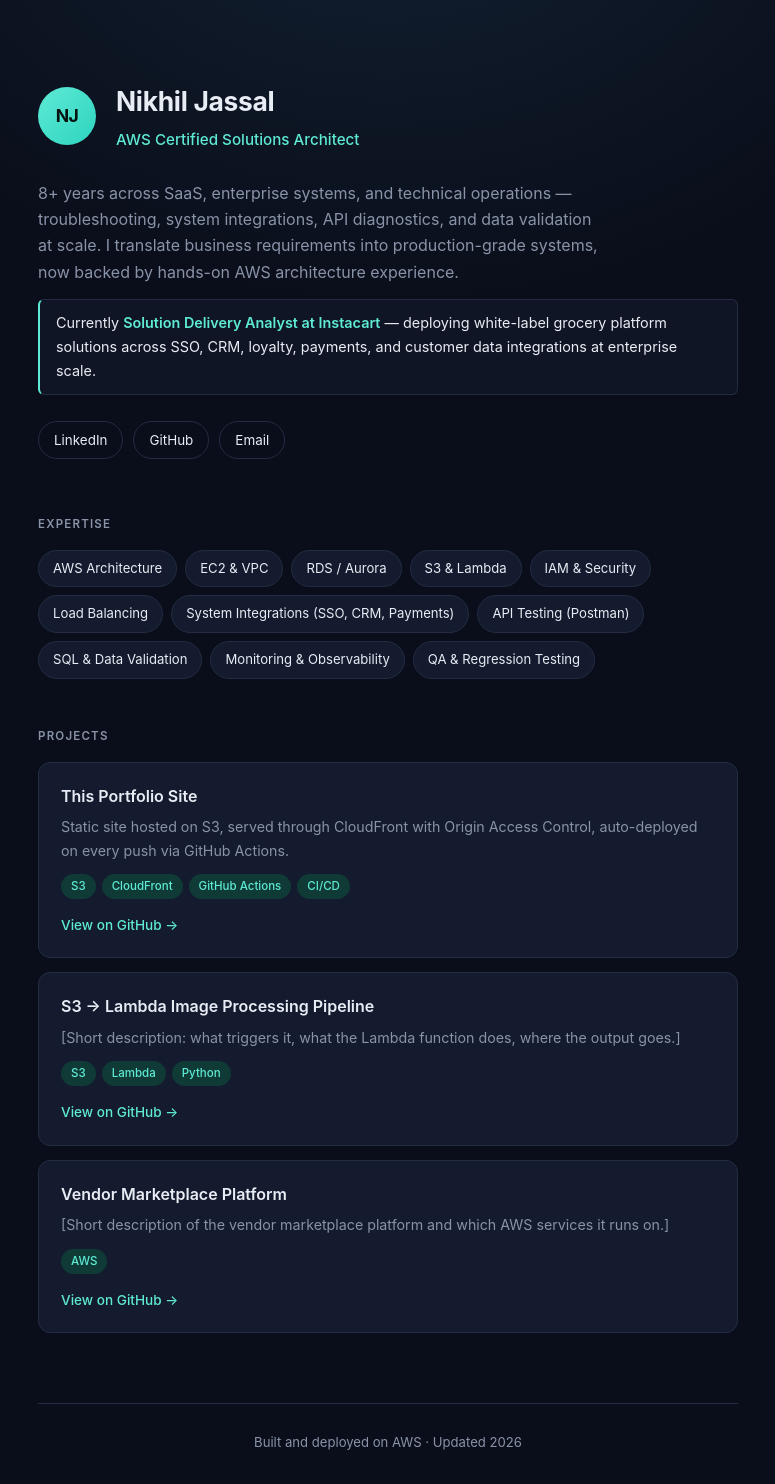
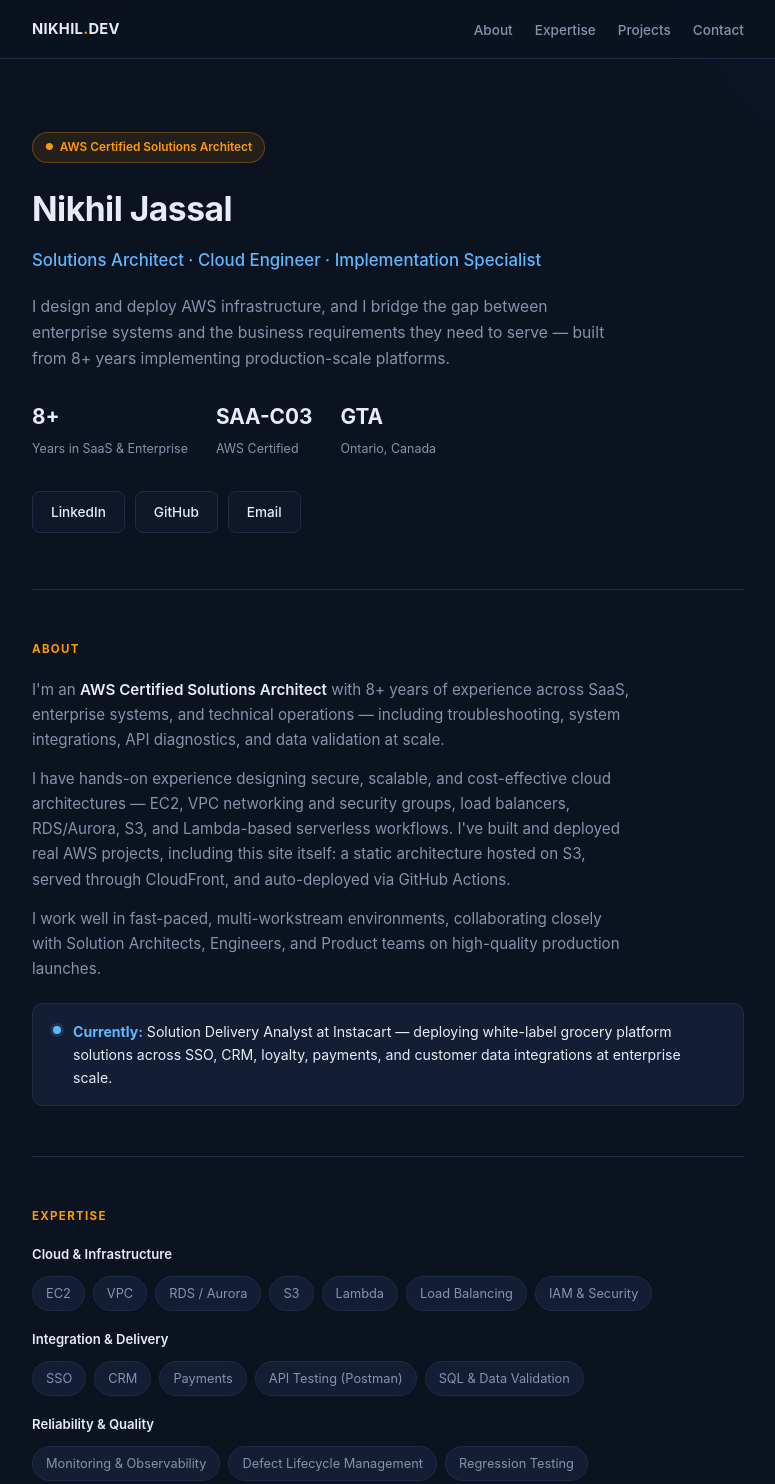
Before and after one commit to NikkCse/Portfolio, a plain HTML site: page index.html in a window 1280 px wide. Shown: the top 1484 px of the page, without its empty margins (252-1027 px from the left). Drawn offline with Linux system fonts and the light colour scheme.

Commit message:
Update index.html

```diff
--- a/index.html
+++ b/index.html
@@ -6,124 +6,210 @@
 <title>Nikhil Jassal — AWS Solutions Architect</title>
 <style>
   :root {
-    --bg: #0a0e1a;
-    --bg-soft: #0f1524;
-    --card: #141b2e;
-    --border: #232c42;
-    --accent: #5eead4;
-    --accent-dim: #0f3a36;
-    --text: #e8ecf4;
-    --muted: #8993a8;
+    --bg: #0b1220;
+    --bg-elev: #0f1829;
+    --card: #131d33;
+    --border: #1f2c47;
+    --orange: #ff9900;
+    --blue: #5eb8ff;
+    --text: #e7ecf5;
+    --muted: #8793ab;
   }
   * { box-sizing: border-box; margin: 0; padding: 0; }
   html { scroll-behavior: smooth; }
   body {
     font-family: -apple-system, BlinkMacSystemFont, "Segoe UI", Roboto, sans-serif;
-    background: radial-gradient(ellipse 80% 50% at 50% -10%, #122133 0%, var(--bg) 60%);
+    background:
+      radial-gradient(900px 500px at 15% -10%, rgba(255,153,0,0.08), transparent 60%),
+      radial-gradient(700px 400px at 100% 0%, rgba(94,184,255,0.07), transparent 55%),
+      var(--bg);
     color: var(--text);
     line-height: 1.65;
-    padding: 0 24px;
     -webkit-font-smoothing: antialiased;
   }
+
+  /* Nav */
+  nav {
+    position: sticky;
+    top: 0;
+    z-index: 10;
+    background: rgba(11,18,32,0.85);
+    backdrop-filter: blur(8px);
+    border-bottom: 1px solid var(--border);
+  }
+  .nav-inner {
+    max-width: 760px;
+    margin: 0 auto;
+    padding: 16px 24px;
+    display: flex;
+    justify-content: space-between;
+    align-items: center;
+  }
+  .nav-mark {
+    font-weight: 700;
+    font-size: 0.92rem;
+    letter-spacing: 0.3px;
+  }
+  .nav-mark span { color: var(--orange); }
+  .nav-links {
+    display: flex;
+    gap: 22px;
+    list-style: none;
+  }
+  .nav-links a {
+    color: var(--muted);
+    text-decoration: none;
+    font-size: 0.85rem;
+    font-weight: 500;
+    transition: color 0.15s ease;
+  }
+  .nav-links a:hover { color: var(--text); }
+
   .wrap {
-    max-width: 700px;
+    max-width: 760px;
     margin: 0 auto;
-    padding: 80px 0 90px;
+    padding: 0 24px;
   }
 
   /* Hero */
   .hero {
-    display: flex;
+    padding: 72px 0 56px;
+  }
+  .badge {
+    display: inline-flex;
     align-items: center;
-    gap: 20px;
+    gap: 6px;
+    font-size: 0.74rem;
+    font-weight: 600;
+    color: var(--orange);
+    background: rgba(255,153,0,0.1);
+    border: 1px solid rgba(255,153,0,0.3);
+    padding: 5px 12px;
+    border-radius: 999px;
+    margin-bottom: 18px;
+  }
+  .badge::before {
+    content: "●";
+    font-size: 0.6rem;
+  }
+  h1 {
+    font-size: 2.1rem;
+    font-weight: 700;
+    letter-spacing: -0.5px;
+    margin-bottom: 10px;
+  }
+  .role {
+    color: var(--blue);
+    font-size: 1.05rem;
+    font-weight: 500;
+    margin-bottom: 20px;
+  }
+  .hero-text {
+    color: var(--muted);
+    font-size: 0.98rem;
+    max-width: 580px;
     margin-bottom: 28px;
   }
-  .avatar {
-    width: 58px;
-    height: 58px;
-    flex-shrink: 0;
-    border-radius: 50%;
-    background: linear-gradient(135deg, var(--accent), #2dd4bf);
+  .stat-row {
     display: flex;
-    align-items: center;
-    justify-content: center;
+    gap: 28px;
+    margin-bottom: 30px;
+    flex-wrap: wrap;
+  }
+  .stat b {
+    display: block;
+    font-size: 1.3rem;
     font-weight: 700;
-    font-size: 1.1rem;
-    color: #06140f;
-    letter-spacing: -0.5px;
+    color: var(--text);
   }
-  h1 {
-    font-size: 1.65rem;
-    font-weight: 650;
-    letter-spacing: -0.3px;
+  .stat span {
+    font-size: 0.78rem;
+    color: var(--muted);
   }
-  .tagline {
-    color: var(--accent);
-    font-size: 0.95rem;
-    font-weight: 500;
-    margin-top: 3px;
-  }
-
-  .intro {
-    color: var(--muted);
-    font-size: 1rem;
-    max-width: 560px;
-    margin-bottom: 14px;
-  }
-  .role-line {
-    font-size: 0.9rem;
-    color: var(--text);
-    background: var(--bg-soft);
-    border: 1px solid var(--border);
-    border-left: 2px solid var(--accent);
-    padding: 11px 16px;
-    border-radius: 6px;
-    margin-bottom: 26px;
-  }
-  .role-line b { color: var(--accent); font-weight: 600; }
-
   .links {
     display: flex;
     gap: 10px;
     flex-wrap: wrap;
-    margin-bottom: 56px;
   }
   .links a {
     color: var(--text);
     text-decoration: none;
     border: 1px solid var(--border);
-    padding: 7px 15px;
-    border-radius: 999px;
-    font-size: 0.84rem;
+    background: var(--bg-elev);
+    padding: 9px 18px;
+    border-radius: 8px;
+    font-size: 0.85rem;
+    font-weight: 500;
     transition: all 0.15s ease;
   }
   .links a:hover {
-    border-color: var(--accent);
-    color: var(--accent);
+    border-color: var(--orange);
+    color: var(--orange);
   }
 
-  section { margin-bottom: 48px; }
+  section { padding: 50px 0; border-top: 1px solid var(--border); }
   .eyebrow {
     text-transform: uppercase;
-    letter-spacing: 1.2px;
+    letter-spacing: 1.3px;
     font-size: 0.72rem;
-    color: var(--muted);
-    font-weight: 600;
-    margin-bottom: 16px;
+    color: var(--orange);
+    font-weight: 700;
+    margin-bottom: 18px;
   }
 
-  /* Expertise pills */
-  .pills {
+  /* About */
+  .about-text {
+    color: var(--muted);
+    font-size: 0.95rem;
+    max-width: 600px;
+  }
+  .about-text + .about-text { margin-top: 14px; }
+  .about-text b { color: var(--text); font-weight: 600; }
+
+  .current-role {
+    margin-top: 22px;
+    background: var(--card);
+    border: 1px solid var(--border);
+    border-radius: 10px;
+    padding: 16px 20px;
+    font-size: 0.88rem;
+    color: var(--text);
+    display: flex;
+    gap: 12px;
+    align-items: flex-start;
+  }
+  .current-role .dot {
+    width: 8px; height: 8px;
+    border-radius: 50%;
+    background: var(--blue);
+    margin-top: 6px;
+    flex-shrink: 0;
+    box-shadow: 0 0 0 3px rgba(94,184,255,0.15);
+  }
+  .current-role b { color: var(--blue); }
+
+  /* Expertise groups */
+  .skill-groups {
+    display: grid;
+    gap: 18px;
+  }
+  .skill-group h4 {
+    font-size: 0.82rem;
+    color: var(--text);
+    margin-bottom: 10px;
+    font-weight: 600;
+  }
+  .skill-group .items {
     display: flex;
     flex-wrap: wrap;
     gap: 8px;
   }
-  .pill {
-    font-size: 0.82rem;
-    color: var(--text);
+  .skill-group .items span {
+    font-size: 0.8rem;
+    color: var(--muted);
     background: var(--card);
     border: 1px solid var(--border);
-    padding: 7px 14px;
+    padding: 6px 13px;
     border-radius: 999px;
   }
 
@@ -132,73 +218,108 @@
     background: var(--card);
     border: 1px solid var(--border);
     border-radius: 12px;
-    padding: 20px 22px;
+    padding: 22px 24px;
     margin-bottom: 14px;
-    transition: border-color 0.15s ease;
+    position: relative;
+    transition: border-color 0.15s ease, transform 0.15s ease;
   }
-  .project:hover { border-color: var(--accent); }
+  .project:hover {
+    border-color: var(--orange);
+    transform: translateY(-1px);
+  }
+  .project-num {
+    font-size: 0.72rem;
+    color: var(--orange);
+    font-weight: 700;
+    margin-bottom: 8px;
+    letter-spacing: 0.5px;
+  }
   .project h3 {
-    font-size: 1rem;
+    font-size: 1.02rem;
     font-weight: 600;
-    margin-bottom: 6px;
+    margin-bottom: 8px;
   }
   .project p {
     color: var(--muted);
     font-size: 0.89rem;
-    margin-bottom: 12px;
+    margin-bottom: 14px;
   }
   .tags {
     display: flex;
     gap: 6px;
     flex-wrap: wrap;
-    margin-bottom: 12px;
+    margin-bottom: 14px;
   }
   .tag {
-    background: var(--accent-dim);
-    color: var(--accent);
+    background: rgba(94,184,255,0.1);
+    color: var(--blue);
     font-size: 0.72rem;
-    font-weight: 500;
+    font-weight: 600;
     padding: 3px 10px;
     border-radius: 999px;
   }
-  .project a {
-    color: var(--accent);
+  .project a.view {
+    color: var(--orange);
     font-size: 0.85rem;
     text-decoration: none;
-    font-weight: 500;
+    font-weight: 600;
   }
-  .project a:hover { text-decoration: underline; }
+  .project a.view:hover { text-decoration: underline; }
+
+  .more-soon {
+    text-align: center;
+    color: var(--muted);
+    font-size: 0.85rem;
+    padding: 20px;
+    border: 1px dashed var(--border);
+    border-radius: 12px;
+  }
 
   footer {
+    padding: 36px 0 60px;
+    text-align: center;
+  }
+  footer .links { justify-content: center; margin-bottom: 14px; }
+  footer p {
     color: var(--muted);
-    font-size: 0.82rem;
-    text-align: center;
-    margin-top: 70px;
-    padding-top: 28px;
-    border-top: 1px solid var(--border);
+    font-size: 0.8rem;
   }
 
-  @media (max-width: 500px) {
-    .wrap { padding: 50px 0 60px; }
-    h1 { font-size: 1.4rem; }
+  @media (max-width: 560px) {
+    .nav-links { gap: 14px; }
+    .nav-links a { font-size: 0.78rem; }
+    h1 { font-size: 1.7rem; }
+    .hero { padding: 48px 0 40px; }
+    section { padding: 38px 0; }
   }
 </style>
 </head>
 <body>
+
+  <nav>
+    <div class="nav-inner">
+      <div class="nav-mark">NIKHIL<span>.</span>DEV</div>
+      <ul class="nav-links">
+        <li><a href="#about">About</a></li>
+        <li><a href="#expertise">Expertise</a></li>
+        <li><a href="#projects">Projects</a></li>
+        <li><a href="#contact">Contact</a></li>
+      </ul>
+    </div>
+  </nav>
+
   <div class="wrap">
 
     <div class="hero">
-      <div class="avatar">NJ</div>
-      <div>
+      <div class="badge">AWS Certified Solutions Architect</div>
       <h1>Nikhil Jassal</h1>
-        <div class="tagline">AWS Certified Solutions Architect</div>
-      </div>
-    </div>
+      <div class="role">Solutions Architect · Cloud Engineer · Implementation Specialist</div>
+      <p class="hero-text">I design and deploy AWS infrastructure, and I bridge the gap between enterprise systems and the business requirements they need to serve — built from 8+ years implementing production-scale platforms.</p>
 
-    <p class="intro">8+ years across SaaS, enterprise systems, and technical operations — troubleshooting, system integrations, API diagnostics, and data validation at scale. I translate business requirements into production-grade systems, now backed by hands-on AWS architecture experience.</p>
-
-    <div class="role-line">
-      Currently <b>Solution Delivery Analyst at Instacart</b> — deploying white-label grocery platform solutions across SSO, CRM, loyalty, payments, and customer data integrations at enterprise scale.
+      <div class="stat-row">
+        <div class="stat"><b>8+</b><span>Years in SaaS &amp; Enterprise</span></div>
+        <div class="stat"><b>SAA-C03</b><span>AWS Certified</span></div>
+        <div class="stat"><b>GTA</b><span>Ontario, Canada</span></div>
       </div>
 
       <div class="links">
@@ -206,63 +327,73 @@
         <a href="https://github.com/NikkCse" target="_blank">GitHub</a>
         <a href="mailto:Nikhiljassal.ca@gmail.com">Email</a>
       </div>
+    </div>
 
-    <section>
-      <div class="eyebrow">Expertise</div>
-      <div class="pills">
-        <span class="pill">AWS Architecture</span>
-        <span class="pill">EC2 &amp; VPC</span>
-        <span class="pill">RDS / Aurora</span>
-        <span class="pill">S3 &amp; Lambda</span>
-        <span class="pill">IAM &amp; Security</span>
-        <span class="pill">Load Balancing</span>
-        <span class="pill">System Integrations (SSO, CRM, Payments)</span>
-        <span class="pill">API Testing (Postman)</span>
-        <span class="pill">SQL &amp; Data Validation</span>
-        <span class="pill">Monitoring &amp; Observability</span>
-        <span class="pill">QA &amp; Regression Testing</span>
+    <section id="about">
+      <div class="eyebrow">About</div>
+      <p class="about-text">I'm an <b>AWS Certified Solutions Architect</b> with 8+ years of experience across SaaS, enterprise systems, and technical operations — including troubleshooting, system integrations, API diagnostics, and data validation at scale.</p>
+      <p class="about-text">I have hands-on experience designing secure, scalable, and cost-effective cloud architectures — EC2, VPC networking and security groups, load balancers, RDS/Aurora, S3, and Lambda-based serverless workflows. I've built and deployed real AWS projects, including this site itself: a static architecture hosted on S3, served through CloudFront, and auto-deployed via GitHub Actions.</p>
+      <p class="about-text">I work well in fast-paced, multi-workstream environments, collaborating closely with Solution Architects, Engineers, and Product teams on high-quality production launches.</p>
+
+      <div class="current-role">
+        <div class="dot"></div>
+        <div><b>Currently:</b> Solution Delivery Analyst at Instacart — deploying white-label grocery platform solutions across SSO, CRM, loyalty, payments, and customer data integrations at enterprise scale.</div>
       </div>
     </section>
 
-    <section>
+    <section id="expertise">
+      <div class="eyebrow">Expertise</div>
+      <div class="skill-groups">
+        <div class="skill-group">
+          <h4>Cloud &amp; Infrastructure</h4>
+          <div class="items">
+            <span>EC2</span><span>VPC</span><span>RDS / Aurora</span><span>S3</span><span>Lambda</span><span>Load Balancing</span><span>IAM &amp; Security</span>
+          </div>
+        </div>
+        <div class="skill-group">
+          <h4>Integration &amp; Delivery</h4>
+          <div class="items">
+            <span>SSO</span><span>CRM</span><span>Payments</span><span>API Testing (Postman)</span><span>SQL &amp; Data Validation</span>
+          </div>
+        </div>
+        <div class="skill-group">
+          <h4>Reliability &amp; Quality</h4>
+          <div class="items">
+            <span>Monitoring &amp; Observability</span><span>Defect Lifecycle Management</span><span>Regression Testing</span>
+          </div>
+        </div>
+      </div>
+    </section>
+
+    <section id="projects">
       <div class="eyebrow">Projects</div>
 
       <div class="project">
+        <div class="project-num">01</div>
         <h3>This Portfolio Site</h3>
-        <p>Static site hosted on S3, served through CloudFront with Origin Access Control, auto-deployed on every push via GitHub Actions.</p>
+        <p>Static site hosted on S3, served through CloudFront with Origin Access Control, auto-deployed on every push via GitHub Actions using a least-privilege IAM user.</p>
         <div class="tags">
           <span class="tag">S3</span>
           <span class="tag">CloudFront</span>
           <span class="tag">GitHub Actions</span>
+          <span class="tag">IAM</span>
           <span class="tag">CI/CD</span>
         </div>
-        <a href="https://github.com/NikkCse/aws-portfolio-site" target="_blank">View on GitHub →</a>
+        <a class="view" href="https://github.com/NikkCse/aws-portfolio-site" target="_blank">View on GitHub →</a>
       </div>
 
-      <div class="project">
-        <h3>S3 → Lambda Image Processing Pipeline</h3>
-        <p>[Short description: what triggers it, what the Lambda function does, where the output goes.]</p>
-        <div class="tags">
-          <span class="tag">S3</span>
-          <span class="tag">Lambda</span>
-          <span class="tag">Python</span>
-        </div>
-        <a href="#" target="_blank">View on GitHub →</a>
-      </div>
-
-      <div class="project">
-        <h3>Vendor Marketplace Platform</h3>
-        <p>[Short description of the vendor marketplace platform and which AWS services it runs on.]</p>
-        <div class="tags">
-          <span class="tag">AWS</span>
-        </div>
-        <a href="#" target="_blank">View on GitHub →</a>
-      </div>
+      <div class="more-soon">More projects coming soon</div>
     </section>
 
-    <footer>
-      Built and deployed on AWS · Updated 2026
+    <footer id="contact">
+      <div class="links">
+        <a href="https://www.linkedin.com/in/nikhiljassal07" target="_blank">LinkedIn</a>
+        <a href="https://github.com/NikkCse" target="_blank">GitHub</a>
+        <a href="mailto:Nikhiljassal.ca@gmail.com">Email</a>
+      </div>
+      <p>Built and deployed on AWS · Updated 2026</p>
     </footer>
+
   </div>
 </body>
 </html>
```
Lines whose indentation alone changed are shown as unchanged.
